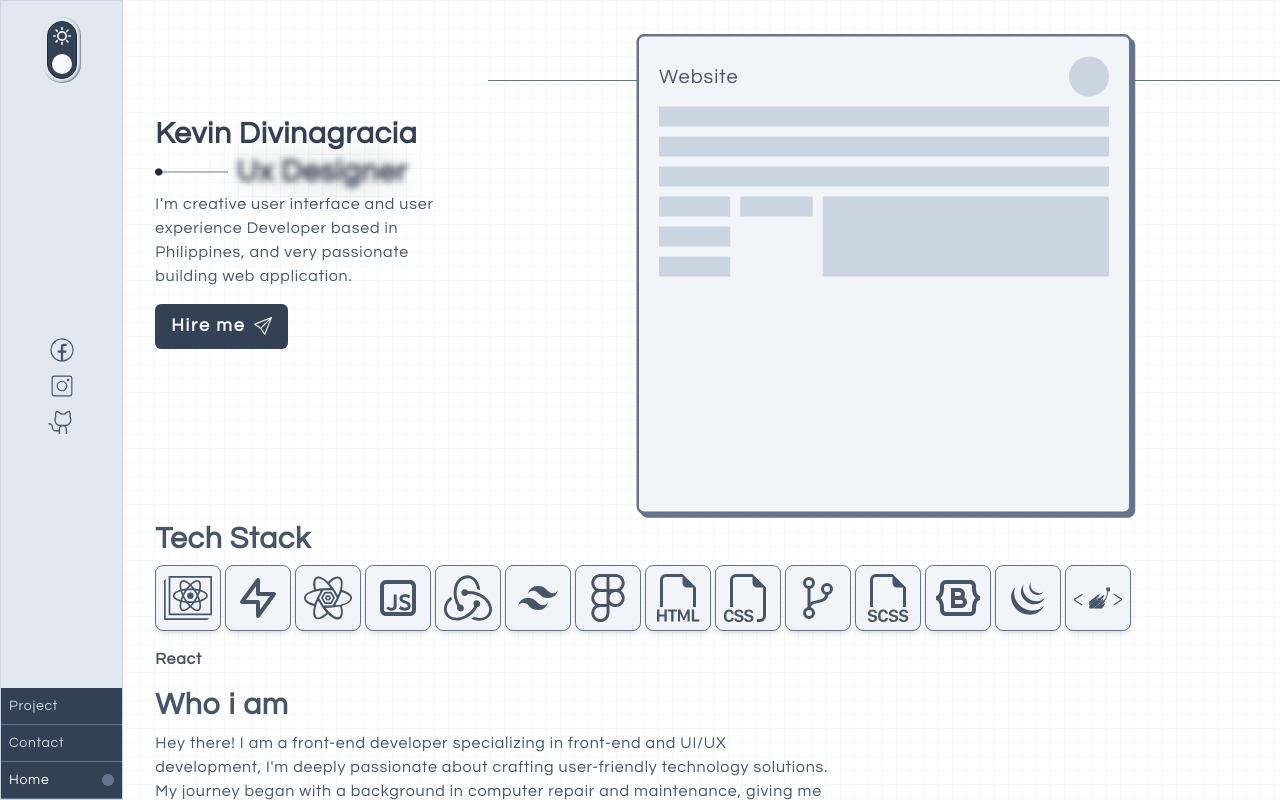
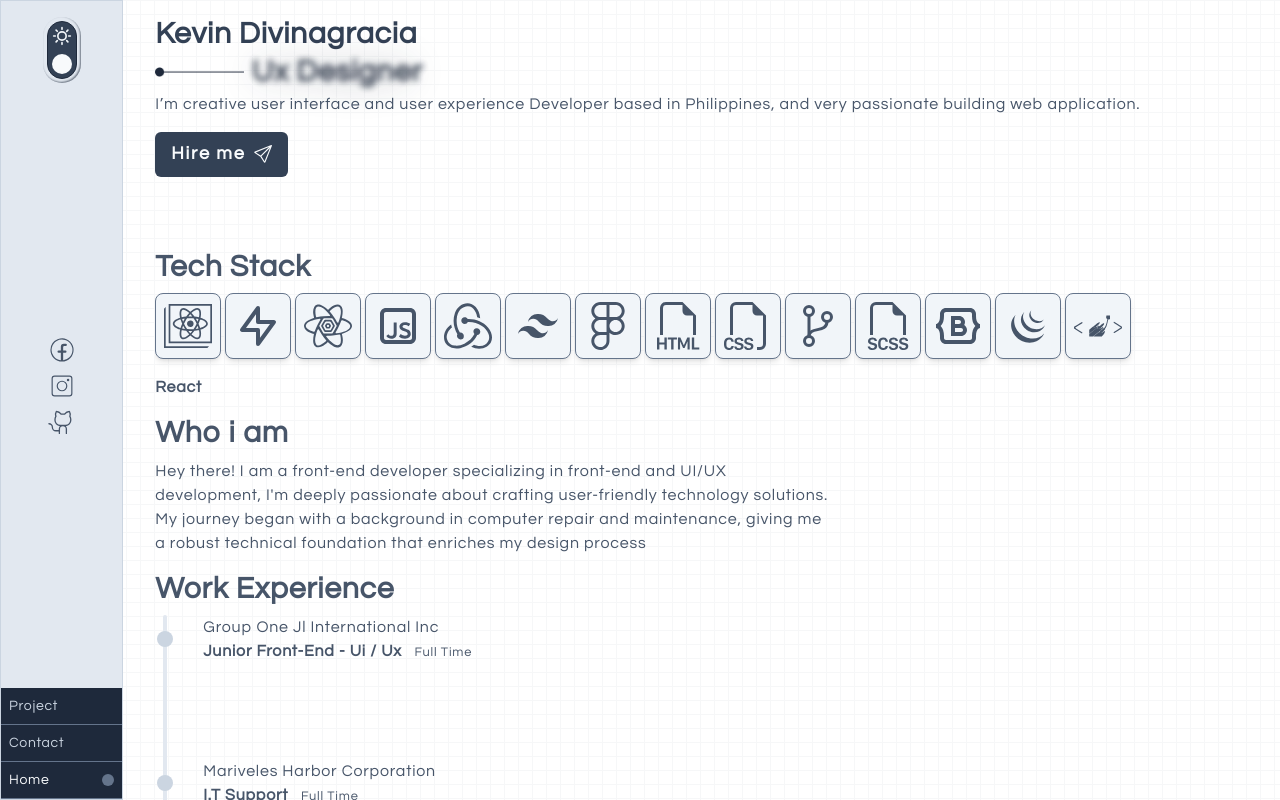
Before and after one commit to ghekghek2/portfolio2024, a React (Vite) app: page /home in a window 1280 px wide. Built offline with nearby package versions, Linux system fonts and the light colour scheme.

Commit message:
add scroll

```diff
--- a/index.html
+++ b/index.html
@@ -3,7 +3,7 @@
   <head>
     <meta charset="UTF-8" />
     <!-- <link rel="icon" type="image/svg+xml" href="/vite.svg" /> -->
-    <link rel="icon" href="public/Vector.svg" />
+    <link rel="icon" href="/Vector.svg" />
     <meta name="viewport" content="width=device-width, initial-scale=1.0" />
     <link rel="preconnect" href="https://fonts.googleapis.com" />
     <link rel="preconnect" href="https://fonts.gstatic.com" crossorigin />
--- /dev/null
+++ b/src/App.css
@@ -0,0 +1,30 @@
+.outlet {
+  &:active,
+  &:hover {
+    overflow-y: auto;
+  }
+
+  &::-webkit-scrollbar {
+    width: 5px;
+  }
+
+  &::-webkit-scrollbar-thumb {
+    height: 6px;
+
+    visibility: hidden;
+  }
+  &::-webkit-scrollbar-track {
+    visibility: hidden;
+  }
+  &:active::-webkit-scrollbar-thumb,
+  &:hover::-webkit-scrollbar-thumb,
+  &:focus::-webkit-scrollbar-thumb {
+    visibility: visible;
+    background: #334155;
+  }
+}
+
+background: #334155;
+.active {
+  color: #f8fafc;
+}
--- a/src/components/BoxAnimation.jsx
+++ b/src/components/BoxAnimation.jsx
@@ -123,7 +123,7 @@ function BoxAnimation() {
   });
 
   return (
-    <div className="w-full h-full items-center justify-center z-10  hidden md:flex   ">
+    <div className="w-full h-full items-center justify-center z-10  hidden min-[1440px]:flex  ">
       <div
         ref={container}
         className="outline-1  c opacity-1 bg-slate-100  dark:backdrop-blur-[1px] dark:bg-transparent  flex flex-col w-1/2  h-96 border-2 border-slate-500 dark:border-slate-700 rounded-md  gap-2 p-4 scale-125 shadow-[3px_3px_0_0_#64748b] dark:shadow-[3px_3px_0_0_#334155] "
@@ -148,7 +148,7 @@ function BoxAnimation() {
             </CallOuts>
 
             <CallOuts
-              className="z-50  box3  top-24 left-5 border border-slate-700 shadow-[4px_4px_0_0_rgba(71,85,105,1)] "
+              className="z-50  box3  top-32 left-5 border border-slate-700 shadow-[4px_4px_0_0_rgba(71,85,105,1)] "
               border="border-slate-700"
             >
               Display a friendly error message to the user
--- a/src/index.css
+++ b/src/index.css
@@ -1,4 +1,5 @@
 @tailwind base;
+
 @tailwind components;
 @tailwind utilities;
 
@@ -87,9 +88,7 @@
     stroke: #06b6d4;
     stroke-width: 0.3px;
   }
-  .active {
-    color: red;
-  }
+
   .parent {
     max-width: 1440px;
     width: 100%;
@@ -100,16 +99,6 @@
   }
 }
 
-@layer utilities {
-  .no-scrollbar::-webkit-scrollbar {
-    display: none;
-  }
-
-  .no-scrollbar {
-    -ms-overflow-style: none;
-    scrollbar-width: none;
-  }
-}
 body {
   @apply text-slate-600 dark:text-slate-500 transition-colors duration-1000 ease-in-out tracking-wider;
 }
--- a/src/pages/Home.jsx
+++ b/src/pages/Home.jsx
@@ -7,7 +7,7 @@ import { NavLink } from "react-router-dom";
 function Home() {
   return (
     <div className=" gap-4 h-full md:max-h-[990px]  flex  justify-between w-full md:pb-10   ">
-      <div className="  flex justify-center items-center  md:basis-2/5 ">
+      <div className="  flex justify-center items-center    min-[1440px]:basis-2/5 ">
         <div className="py-4">
           <h1 className="text-3xl font-semibold text-slate-700">
             Kevin Divinagracia
@@ -18,16 +18,16 @@ function Home() {
             </div>
 
             <div className="morphing  ">
-              <p className="word text-sm md:text-3xl dark:text-cyan-500">
+              <p className="word text-[24px] md:text-3xl dark:text-cyan-500">
                 Front-End Developer
               </p>
-              <p className="word text-sm md:text-3xl dark:text-cyan-500">
+              <p className="word text-[24px] md:text-3xl dark:text-cyan-500">
                 Computer Technician
               </p>
-              <p className="word text-sm md:text-3xl dark:text-cyan-500">
+              <p className="word text-[24px] md:text-3xl dark:text-cyan-500">
                 Ui Designer
               </p>
-              <p className="word text-sm md:text-3xl dark:text-cyan-500">
+              <p className="word text-[24px] md:text-3xl dark:text-cyan-500">
                 Ux Designer
               </p>
               {/* <p className="word text-3xl">CSS</p>
@@ -49,7 +49,7 @@ function Home() {
           </NavLink>
         </div>
       </div>
-      <div className="w-full relative mt-20 hidden md:block">
+      <div className="w-full relative mt-20 hidden min-[1440px]:block">
         <div className="w-full  border-t border-slate-500 dark:border-slate-700"></div>
         <BoxAnimation />
       </div>
--- a/src/ui/NavLinks.jsx
+++ b/src/ui/NavLinks.jsx
@@ -5,7 +5,7 @@ function NavLinks({ to, label, icon: Icon }) {
     <NavLink to={to}>
       {({ isActive }) => (
         <li
-          className={`flex items-center justify-center md:justify-between  md:p-2 bg-slate-700 hover:bg-slate-600 dark:hover:bg-cyan-950 dark:bg-slate-900 border-b border-slate-500 dark:border-cyan-500 cursor-pointer ${
+          className={`flex items-center justify-center md:justify-between  md:p-2 bg-slate-800 hover:bg-slate-600 dark:hover:bg-cyan-950 dark:bg-slate-900 border-b border-slate-500 dark:border-cyan-500 cursor-pointer ${
             isActive
               ? "text-slate-50 dark:text-cyan-500"
               : " text-slate-300 dark:text-slate-500"
--- a/src/ui/Pagelayout.jsx
+++ b/src/ui/Pagelayout.jsx
@@ -1,7 +1,7 @@
 import SideNavbar from "../components/SideNavbar";
 import { useState, useEffect } from "react";
 import { Outlet, useLocation } from "react-router-dom";
-
+import "../App.css";
 import ProjectLink from "../ui/ProjectLink";
 function Pagelayout() {
   const [loading, setLoading] = useState(true); // Start with loading state as true
@@ -25,10 +25,10 @@ function Pagelayout() {
       <SideNavbar />
       <div
         id="outlet"
-        className="relative overflow-y-scroll no-scrollbar h-screen max-h-[1080px] max-w-[1440px] w-full px-2 md:px-0  transition-all duration-600"
+        className=" outlet relative overflow-y-scroll  overflow-x-hidden  h-screen max-h-[1080px] max-w-[1440px] w-full px-2 md:px-0  transition-all duration-600"
       >
         {isProjectRoute && (
-          <div className="backdrop-blur-[20px]  bg-transparent fixed top-0 project-link   py-4  flex   gap-4 z-50  visible">
+          <div className="bg-slate-800 dark:bg-slate-900 fixed top-0 project-link  pl-4   py-4  flex   gap-4 z-50  visible rounded-l-lg">
             {/* Content to display when on the project/mockup route */}
             <ProjectLink to="project/live">Live Project</ProjectLink>
             <ProjectLink to="project/design">Web Design</ProjectLink>
--- a/src/ui/ProjectLink.jsx
+++ b/src/ui/ProjectLink.jsx
@@ -6,10 +6,10 @@ function ProjectLink({ children, to }) {
       <NavLink to={to}>
         {({ isActive }) => (
           <div
-            className={` ${
+            className={`  ${
               isActive
-                ? "font-semibold  border-b border-slate-800 dark:border-cyan-500 dark:text-cyan-500"
-                : " text-slate-500 dark:text-slate-500 font-medium"
+                ? "font-semibold  border-b border-slate-50 dark:border-cyan-500 dark:text-cyan-500 "
+                : "  dark:text-slate-500 font-medium text-slate-300"
             }
            `}
           >
```
